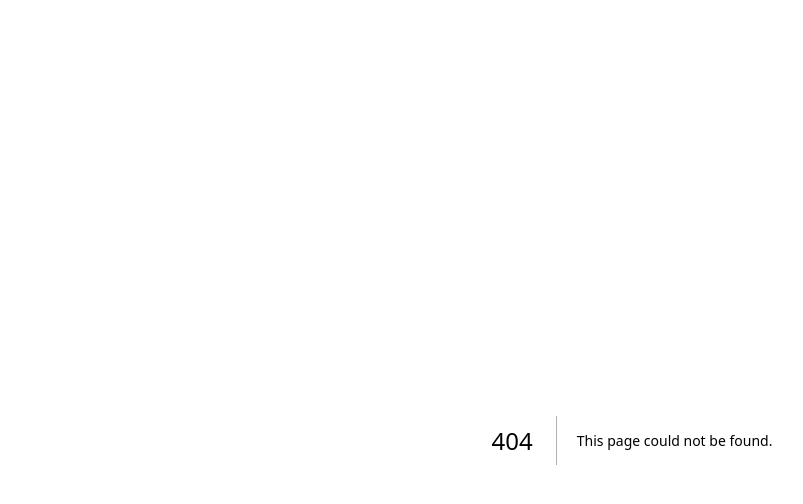
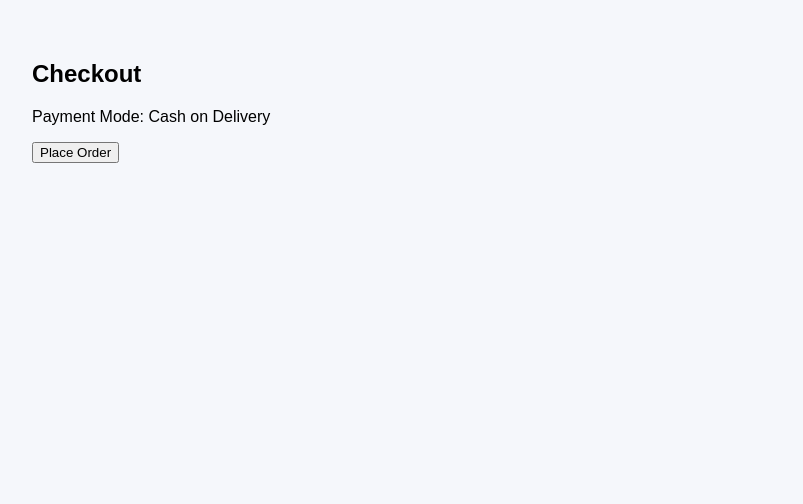
Before and after one commit to azees4997-spec/qurify-app, a Next.js app: page /checkout in a window 1280 px wide. Before the commit this address had no page. Shown: the top 504 px of the page, without its empty margins (8-811 px from the left). Built offline with nearby package versions, Linux system fonts and the light colour scheme.

Commit message:
Implement Checkout page with order placement logic

```diff
--- /dev/null
+++ b/app/checkout/page.js
@@ -0,0 +1,22 @@
+"use client";
+
+import { useCart } from "../context/CartContext";
+import { useRouter } from "next/navigation";
+
+export default function Checkout() {
+  const { clearCart } = useCart();
+  const router = useRouter();
+
+  const placeOrder = () => {
+    clearCart();
+    router.push("/order-success");
+  };
+
+  return (
+    <div className="container">
+      <h2>Checkout</h2>
+      <p>Payment Mode: Cash on Delivery</p>
+      <button onClick={placeOrder}>Place Order</button>
+    </div>
+  );
+}
```
